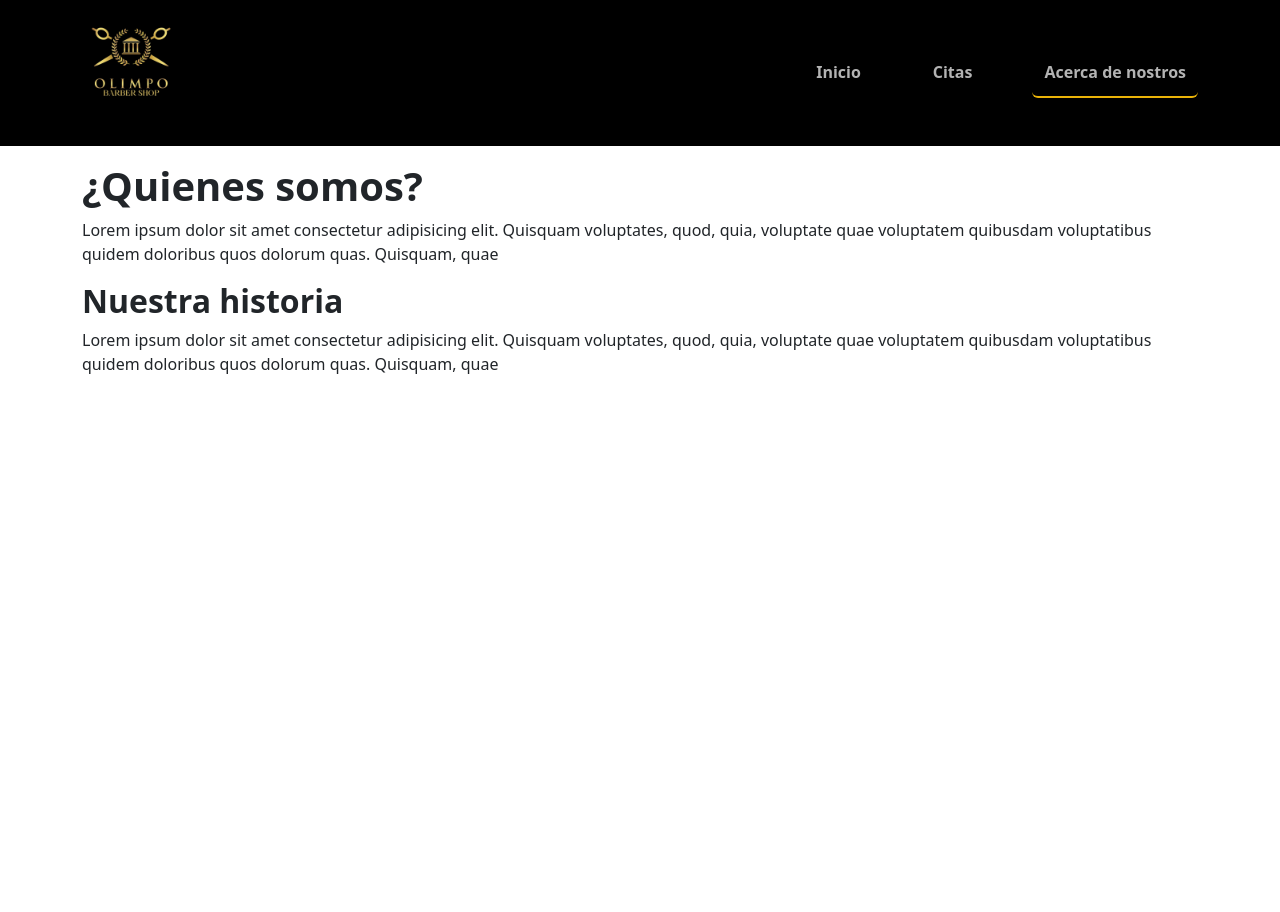
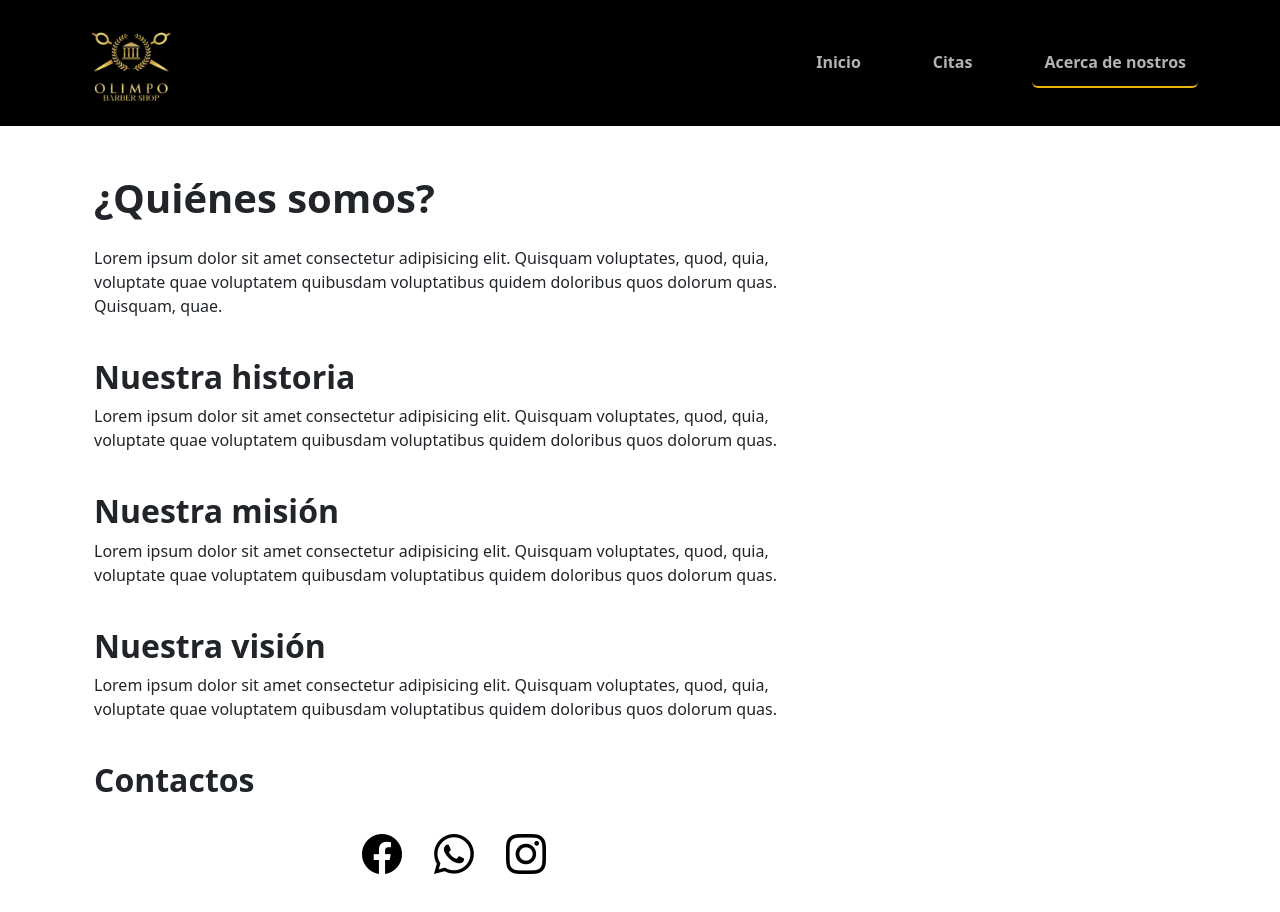
Before and after one commit to marrrx/frontOperative_olimpobarber, a React (Create React App) app: page /servicios in a window 1280 px wide. Shown: the top 912 px of the page. Before the commit the page ends 800 px from the top, so only its background shows below. Built offline with nearby package versions, Linux system fonts and the light colour scheme.

Commit message:
Se terminó la pagina about

```diff
--- a/src/general/components/NavComponent.tsx
+++ b/src/general/components/NavComponent.tsx
@@ -9,8 +9,8 @@ export const NavComponent = () => {
   return (
     <Navbar bg="black" data-bs-theme="dark" expand="lg" expanded={expanded}>
       <Container>
-        <Link to={"/"}>
           <Navbar.Brand>
+          <Link to={"/"}>
             <img
               src="/logo_light.png"
               width="100"
@@ -25,8 +25,8 @@ export const NavComponent = () => {
               className="d-md-none align-top"
               alt="logo"
             />
+            </Link>
           </Navbar.Brand>
-        </Link>
 
         <Navbar.Toggle
           aria-controls="navbar-nav"
--- a/src/modules/about/PageAbout.tsx
+++ b/src/modules/about/PageAbout.tsx
@@ -1,22 +1,78 @@
-import { Container } from "react-bootstrap";
+import { Col, Container, Row } from "react-bootstrap";
 export const PageAbout = () => {
+  const sections = [
+    {
+      title: "Nuestra historia",
+      text: "Lorem ipsum dolor sit amet consectetur adipisicing elit. Quisquam voluptates, quod, quia, voluptate quae voluptatem quibusdam voluptatibus quidem doloribus quos dolorum quas.",
+    },
+    {
+      title: "Nuestra misión",
+      text: "Lorem ipsum dolor sit amet consectetur adipisicing elit. Quisquam voluptates, quod, quia, voluptate quae voluptatem quibusdam voluptatibus quidem doloribus quos dolorum quas.",
+    },
+    {
+      title: "Nuestra visión",
+      text: "Lorem ipsum dolor sit amet consectetur adipisicing elit. Quisquam voluptates, quod, quia, voluptate quae voluptatem quibusdam voluptatibus quidem doloribus quos dolorum quas.",
+    },
+  ];
   return (
     <>
-      <Container className="d-flex flex-column justify-content-center">
-        <div className="mt-3">
-          <h1 className="fw-bolder">¿Quienes somos?</h1>
-          <p className="fw-light">
-            Lorem ipsum dolor sit amet consectetur adipisicing elit. Quisquam
-            voluptates, quod, quia, voluptate quae voluptatem quibusdam
-            voluptatibus quidem doloribus quos dolorum quas. Quisquam, quae
-          </p>
+      <Container className="d-flex flex-column justify-content-center align-items-center mt-5">
+        <Row className="w-100">
+          <Col lg={8}>
+            <h1 className="fw-bolder  text-lg-start mb-4">¿Quiénes somos?</h1>
+            <p className="fw-light text-lg-start">
+              Lorem ipsum dolor sit amet consectetur adipisicing elit. Quisquam
+              voluptates, quod, quia, voluptate quae voluptatem quibusdam
+              voluptatibus quidem doloribus quos dolorum quas. Quisquam, quae.
+            </p>
+          </Col>
+        </Row>
 
-            <h2 className="fw-bold">Nuestra historia</h2>
-            <p className="fw-light"> Lorem ipsum dolor sit amet consectetur adipisicing elit. Quisquam
-            voluptates, quod, quia, voluptate quae voluptatem quibusdam
-            voluptatibus quidem doloribus quos dolorum quas. Quisquam, quae</p>
-
-            </div>
+        {sections.map((section, index) => (
+          <Row className="w-100 mt-4" key={index}>
+            <Col lg={8}>
+              <h2 className="fw-bold  text-lg-start mb-2">{section.title}</h2>
+              <p className="fw-light  text-lg-start">{section.text}</p>
+            </Col>
+          </Row>
+        ))}
+        <Row className="w-100 mt-4 mb-4">
+          <Col lg={8}>
+            <h2 className="fw-bold  text-lg-start mb-2">Contactos</h2>
+            <Row className="d-flex justify-content-center gap-0">
+              <Col xs="auto" className="p-3">
+                <a
+                  href="https://www.facebook.com/profile.php?id=100092189182252&locale=es_LA"
+                  className="text-black"
+                  target="_blank"
+                  rel="noopener noreferrer"
+                >
+                  <i className=" bi bi-facebook fs-1"></i>
+                </a>
+              </Col>
+              <Col xs="auto" className="p-3">
+                <a
+                  href="https://api.whatsapp.com/send/?phone=4498059894&text"
+                  className="text-black"
+                  target="_blank"
+                  rel="noopener noreferrer"
+                >
+                  <i className="bi bi-whatsapp fs-1"></i>
+                </a>
+              </Col>
+              <Col xs="auto" className="p-3">
+                <a
+                  href="https://www.instagram.com/olimpo.barbershop1?utm_source=ig_web_button_share_sheet&igsh=ZDNlZDc0MzIxNw=="
+                  className="text-black"
+                  target="_blank"
+                  rel="noopener noreferrer"
+                >
+                  <i className="bi bi-instagram fs-1"></i>
+                </a>
+              </Col>
+            </Row>
+          </Col>
+        </Row>
       </Container>
     </>
   );
```
